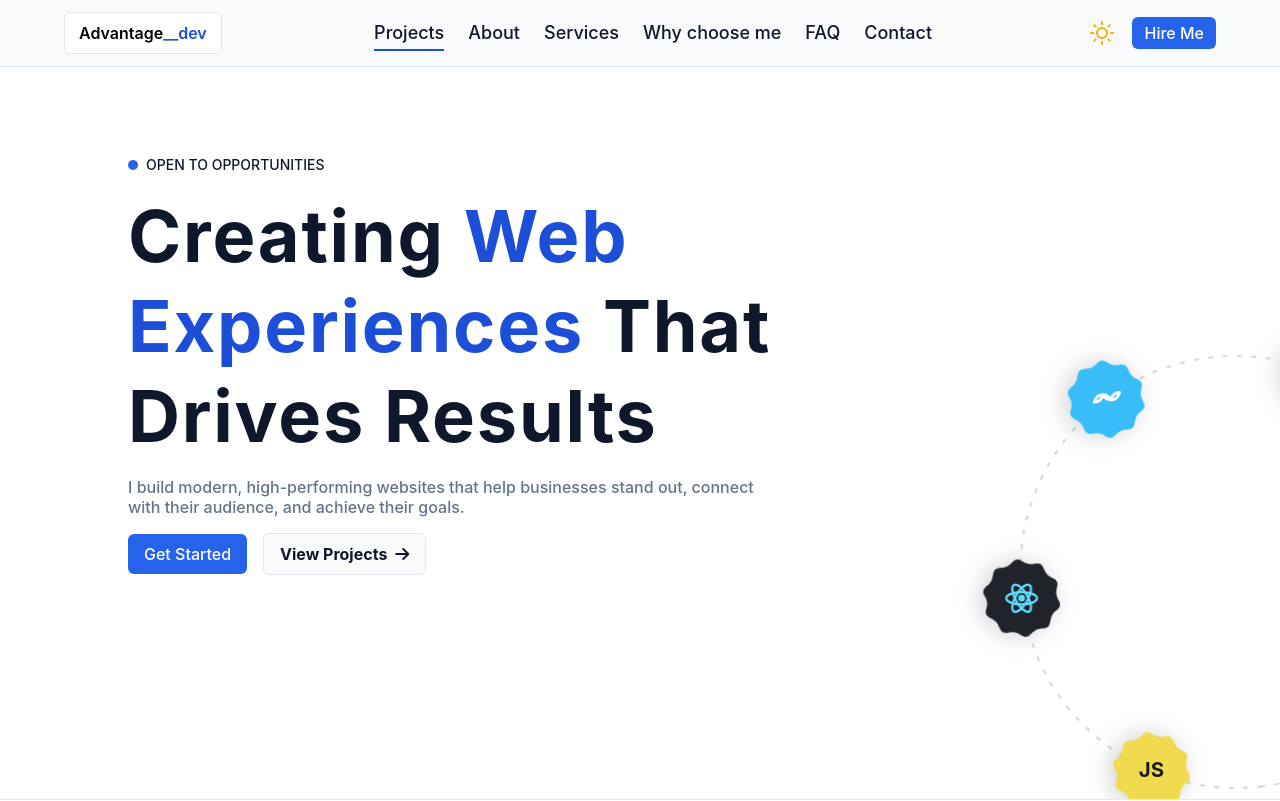
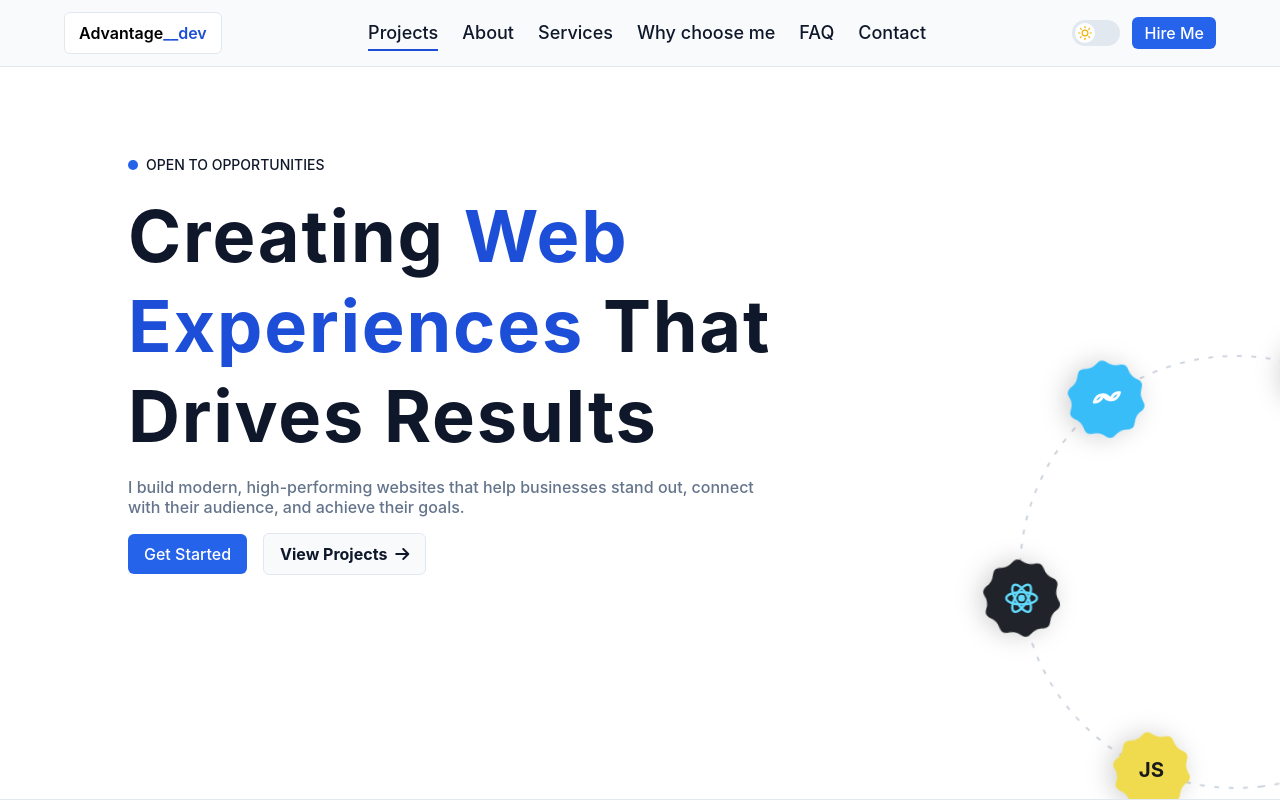
Before and after one commit to Advantage6dev/Professional-Portfolio, a React (Vite) app in the folder Portfolio/: page / in a window 1280 px wide. Shown: the top 801 px of the page. Built offline with nearby package versions, Linux system fonts and the light colour scheme.

Commit message:
updated the switching mode icon in navbar

```diff
--- a/Portfolio/src/Comp/navbar.jsx
+++ b/Portfolio/src/Comp/navbar.jsx
@@ -112,14 +112,22 @@ const navbar = () => {
           <div className='flex gap-1.5 lg:gap-3 items-center'>
             <button
               onClick={toggleTheme}
+              role='switch'
+              aria-checked={isDark}
               aria-label='Toggle dark mode'
-              className='w-9 h-9 flex items-center justify-center rounded-full hover:bg-[var(--border)] transition-all duration-300 cursor-pointer'
+              className={`relative w-12 h-[26px] rounded-full transition-colors duration-300 cursor-pointer ${
+                isDark ? 'bg-slate-700' : 'bg-slate-200'
+              }`}
             >
-              {isDark ? (
-                <FiMoon className='text-blue-400 text-2xl' />
-              ) : (
-                <FiSun className='text-yellow-500 text-2xl' />
-              )}
+              <span
+                className={`absolute top-[3px] left-[3px] w-5 h-5 rounded-full flex items-center justify-center transition-all duration-300 ${
+                  isDark
+                    ? 'translate-x-[22px] bg-slate-900 text-blue-400'
+                    : 'translate-x-0 bg-white text-yellow-500'
+                }`}
+              >
+                {isDark ? <FiMoon size={14} /> : <FiSun size={14} />}
+              </span>
             </button>
             <a
               href='#contact'
```
